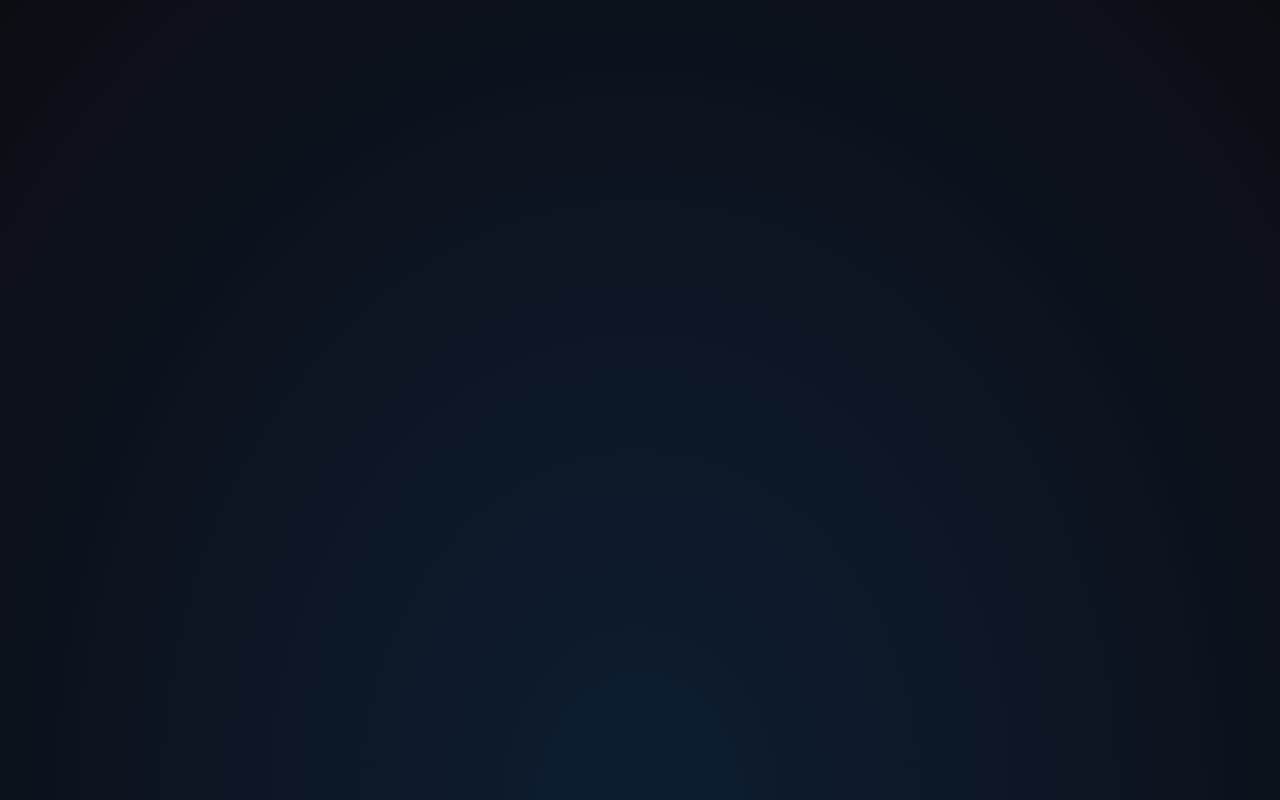
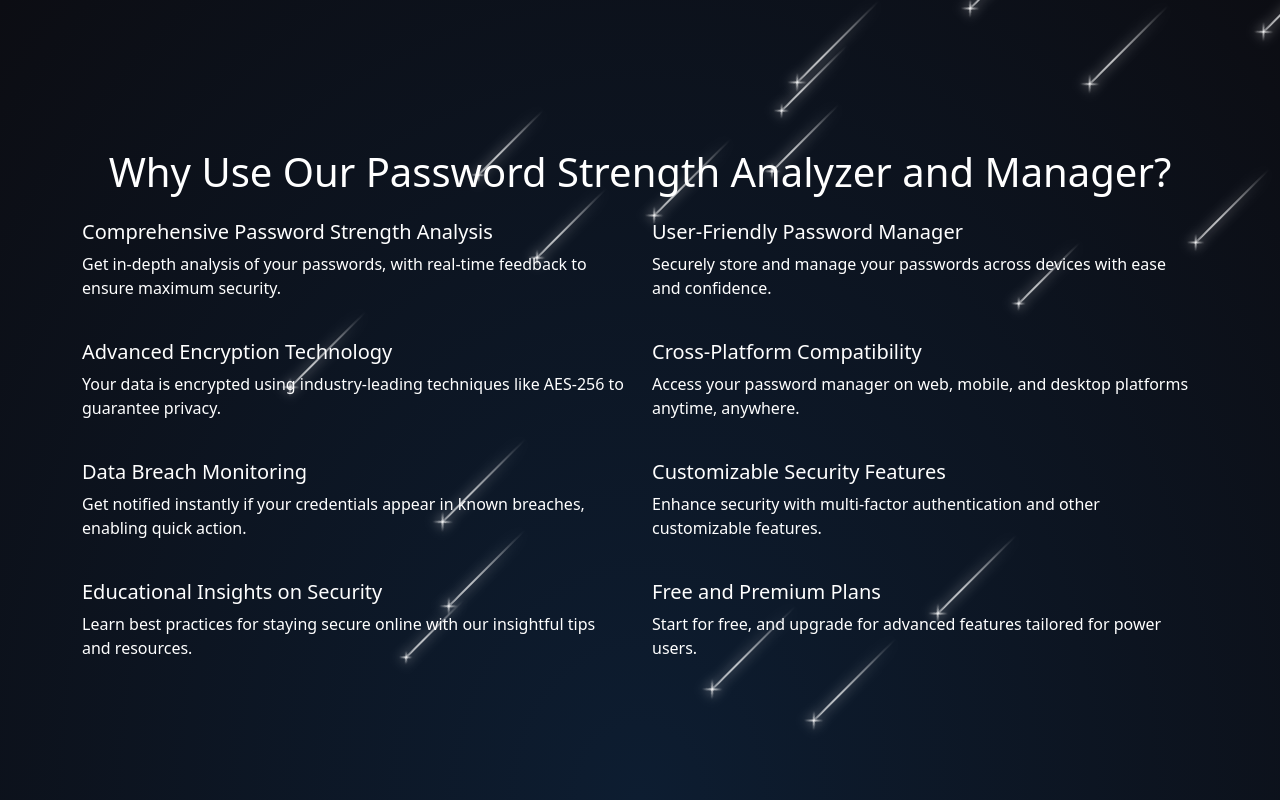
Before and after one commit to Shahbaaz017/Password_Strength_Analyzer_and_Manager, a React (Create React App) app in the folder client/: page /WhyUseUs in a window 1280 px wide. Before the commit this address had no page. Built offline with nearby package versions, Linux system fonts and the light colour scheme.

Commit message:
added why us page

```diff
--- a/client/src/App.jsx
+++ b/client/src/App.jsx
@@ -4,7 +4,7 @@ import Homepage from "./pages/Homepage";
 import PasswordStrengthChecker from "./pages/PasswordStrengthChecker";
 import Register from "./pages/Register";
 import Login from "./pages/Login";
-
+import WhyUseUs from "./pages/WhyUseUs";
 const App = () => {
   return (
     <Router>
@@ -18,6 +18,7 @@ const App = () => {
         <Route path="/Register" element={<Register />} />
 
         <Route path="/Login" element={<Login />} />
+        <Route path="/WhyUseUs" element={<WhyUseUs />} />
       </Routes>
     </Router>
   );
--- a/client/src/pages/Homepage.jsx
+++ b/client/src/pages/Homepage.jsx
@@ -28,7 +28,7 @@ const Homepage = () => {
               <a className="nav-link" href="/Register">Register</a>
             </li>
             <li className="nav-item">
-              <a className="nav-link" href="#">Why Us</a>
+              <a className="nav-link" href="/WhyUseUs">Why Us</a>
             </li>
           </ul>
         </div>
--- /dev/null
+++ b/client/src/pages/WhyUseUs.jsx
@@ -0,0 +1,90 @@
+import React from 'react';
+import StarsBackground from './StarsBackground';
+import 'bootstrap/dist/css/bootstrap.min.css';
+
+const WhyUseUs = () => {
+  return (
+    <div>
+            <StarsBackground />
+    <div className="container mt-5">
+      <h1 className="text-center mb-4 text-white">Why Use Our Password Strength Analyzer and Manager?</h1>
+
+      <div className="row">
+        <div className="col-md-6 mb-4">
+          <div>
+            <h5 className="text-white">Comprehensive Password Strength Analysis</h5>
+            <p className="text-white">
+              Get in-depth analysis of your passwords, with real-time feedback to ensure maximum security.
+            </p>
+          </div>
+        </div>
+
+        <div className="col-md-6 mb-4">
+          <div>
+            <h5 className="text-white">User-Friendly Password Manager</h5>
+            <p className="text-white">
+              Securely store and manage your passwords across devices with ease and confidence.
+            </p>
+          </div>
+        </div>
+
+        <div className="col-md-6 mb-4">
+          <div>
+            <h5 className="text-white">Advanced Encryption Technology</h5>
+            <p className="text-white">
+              Your data is encrypted using industry-leading techniques like AES-256 to guarantee privacy.
+            </p>
+          </div>
+        </div>
+
+        <div className="col-md-6 mb-4">
+          <div>
+            <h5 className="text-white">Cross-Platform Compatibility</h5>
+            <p className="text-white">
+              Access your password manager on web, mobile, and desktop platforms anytime, anywhere.
+            </p>
+          </div>
+        </div>
+
+        <div className="col-md-6 mb-4">
+          <div>
+            <h5 className="text-white">Data Breach Monitoring</h5>
+            <p className="text-white">
+              Get notified instantly if your credentials appear in known breaches, enabling quick action.
+            </p>
+          </div>
+        </div>
+
+        <div className="col-md-6 mb-4">
+          <div>
+            <h5 className="text-white">Customizable Security Features</h5>
+            <p className="text-white">
+              Enhance security with multi-factor authentication and other customizable features.
+            </p>
+          </div>
+        </div>
+
+        <div className="col-md-6 mb-4">
+          <div>
+            <h5 className="text-white">Educational Insights on Security</h5>
+            <p className="text-white">
+              Learn best practices for staying secure online with our insightful tips and resources.
+            </p>
+          </div>
+        </div>
+
+        <div className="col-md-6 mb-4">
+          <div>
+            <h5 className="text-white">Free and Premium Plans</h5>
+            <p className="text-white">
+              Start for free, and upgrade for advanced features tailored for power users.
+            </p>
+          </div>
+        </div>
+      </div>
+    </div>
+    </div>
+  );
+};
+
+export default WhyUseUs;
```
